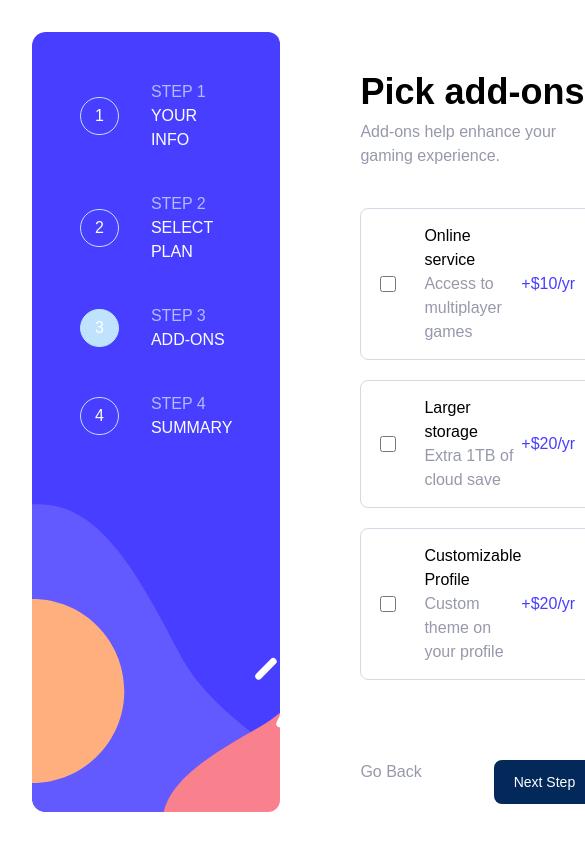
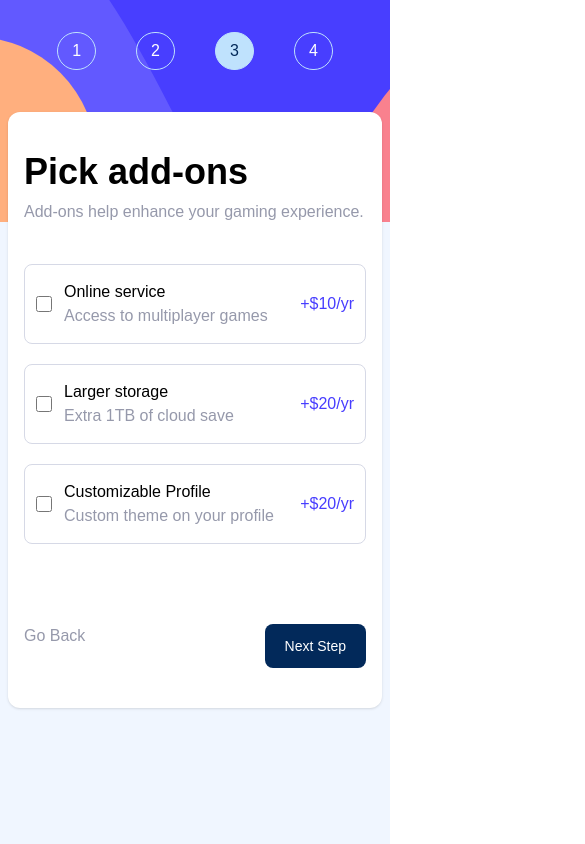
Before and after one commit to ihemebiriegondu/Multi-step-form, a React (Create React App) app: page /third in a window 390 px wide. Shown: the top 844 px of the page, 585 px wide, since content can reach past the window. Built offline with nearby package versions, Linux system fonts and the light colour scheme; the HTML template or start-up script is replaced by a standard one.

Commit message:
made the pages responsive

```diff
--- a/src/App.js
+++ b/src/App.js
@@ -11,11 +11,11 @@ function App() {
 
   return (
     <Router>
-      <main className="flex absolute top-0 bottom-0 w-full p-8">
-        <nav className="bg-sidebarDesktop basis-1/5 bg-no-repeat bg-cover rounded-xl">
+      <main className="flex absolute top-0 bottom-0 w-full p-4 lg:p-8 bg-Magnolia md:bg-white">
+        <nav className="bg-sidebarMobile md:bg-sidebarDesktop pt-2 sm:pt-10 pb-32 md:pb-0 md:pt-0 absolute top-0 left-0 right-0 md:static md:basis-1/3 xlg:basis-1/4 2xl:basis-1/5 bg-no-repeat bg-cover md:rounded-xl">
           <NavBar />
         </nav>
-        <section className="px-20 py-10 basis-4/5">
+        <section className="px-4 xsm:px-6 sm:px-10 lg:px-16 xlg:px-20 py-10 bg-white absolute top-28 sm:top-48 left-2 xsm:left-4 sm:left-10 right-2 xsm:right-4 sm:right-10 shadow md:shadow-none md:static rounded-xl md:rounded-none md:basis-2/3 xlg:basis-3/4 2xl:basis-4/5">
           <Routes>
             <Route path="/" element={<FirstStep />} />
             <Route path="/second" element={<SecondStep />} />
--- a/src/components/formComponents/addOnCheckbox.jsx
+++ b/src/components/formComponents/addOnCheckbox.jsx
@@ -11,15 +11,15 @@ export default function AddOnCheckbox({ id, title, info, amount, isChecked }) {
         name={id}
         id={id}
         checked={isAddOnChecked || false}
-        className="addons w-4 h-4 outline-none border-none accent-Purplish peer absolute left-5 flex-none"
+        className="addons w-4 h-4 outline-none border-none accent-Purplish peer absolute z-40 left-3 xsm:left-5 flex-none"
         onChange={() => {setIsAddOnChecked(!isAddOnChecked)}}
       />
-      <div className="grow flex justify-between items-center cursor-pointer transition duration-300 ease-in-out relative py-4 pe-5 ps-16 before:-z-10 before:content-[''] before:absolute before:inset-0 before:h-full before:w-full before:border before:border-Lightgray before:rounded-lg before:hover:border-Purplish peer-checked:before:bg-Magnolia peer-checked:before:text-indigo-800 peer-checked:before:border-Purplish peer-checked:before:block">
+      <div className="grow flex justify-between items-center cursor-pointer transition duration-300 ease-in-out relative py-4 pe-3 xsm:pe-5 ps-10 xsm:ps-16 z-30 before:-z-30 before:content-[''] before:absolute before:inset-0 before:h-full before:w-full before:border before:border-Lightgray before:rounded-lg before:hover:border-Purplish peer-checked:before:bg-Magnolia peer-checked:before:text-indigo-800 peer-checked:before:border-Purplish peer-checked:before:block">
         <div className="">
           <h6 className="font-medium">{title}</h6>
           <p className="text-Coolgray">{info}</p>
         </div>
-        <p className="text-Purplish">+${amount}/{planSub === "Monthly" ? 'mo' : 'yr'}</p>
+        <p className="text-Purplish ms-1">+${amount}/{planSub === "Monthly" ? 'mo' : 'yr'}</p>
       </div>
     </label>
   );
--- a/src/components/formComponents/planCards.jsx
+++ b/src/components/formComponents/planCards.jsx
@@ -11,12 +11,12 @@ export default function PlanCards({
   return (
     <button
       type="button"
-      className={`w-full border border-Lightgray p-4 rounded-lg hover:border-Purplish transition duration-300 ease-in-out ${
+      className={`w-full flex flex-row xsm:flex-col gap-x-4 border border-Lightgray p-3 lg:p-4 rounded-lg hover:border-Purplish transition duration-300 ease-in-out ${
         isActive ? "bg-Magnolia border-Purplish" : "bg-none border-Lightgray"
       }`}
       onClick={clickEvent}
     >
-      <div className="mb-12 mt-3">
+      <div className="xsm:mb-12 mt-3">
         <img src={icon} alt="arcd imag" />
       </div>
       <div className="text-start">
--- a/src/components/formComponents/thankYou.jsx
+++ b/src/components/formComponents/thankYou.jsx
@@ -1,4 +1,4 @@
-import React, { useEffect } from "react";
+import React from "react";
 import check from "../../assets/icons/icon-thank-you.svg";
 
 export default function ThankYou() {
@@ -8,7 +8,7 @@ export default function ThankYou() {
         <img src={check} alt="check-icon" className="mb-12" />
       </div>
       <h1 className="font-bold text-4xl text-Marine mb-6">Thank You!</h1>
-      <p className="text-center text-Coolgray w-3/5 mx-auto">
+      <p className="text-center text-Coolgray w-full xsm:w-3/4 sm:w-5/6 md:w-11/12 xl:w-3/5 mx-auto">
         Thanks for confirming your subscription! We hope you have fun using our
         platform. If you ever need support, please feel free to email us at
         support@loremgaming.com.
--- a/src/components/mainforms/secondStep.jsx
+++ b/src/components/mainforms/secondStep.jsx
@@ -53,7 +53,7 @@ export default function SecondStep() {
         </p>
       </div>
       <form onSubmit={(e) => saveStep(e)}>
-        <div className="flex justify-between gap-6">
+        <div className="flex justify-between gap-4 lg:gap-6 flex-col xsm:flex-row">
           {cards.map((card) => (
             <PlanCards
               key={card.title}
--- a/src/components/mainforms/summary.jsx
+++ b/src/components/mainforms/summary.jsx
@@ -48,7 +48,7 @@ export default function Summary() {
         onSubmit={(e) => submitForms(e)}
         className={`${isThankYou ? "hidden" : "block"}`}
       >
-        <div className="bg-Magnolia px-6 rounded-lg">
+        <div className="bg-Magnolia px-5 xsm:px-6 rounded-lg">
           <div className="flex justify-between items-center py-6">
             <div className="">
               <h6 className="font-medium">
--- a/src/components/navBarComponents/navBar.jsx
+++ b/src/components/navBarComponents/navBar.jsx
@@ -14,7 +14,7 @@ export default function NavBar() {
   ];
 
   return (
-    <aside className="p-12 flex flex-col gap-10">
+    <aside className="p-6 md:p-7 lg:p-12 flex flex-row md:flex-col gap-10 md:justify-start justify-center">
       {navs.map((nav, i) => (
         <Navs
           key={nav.stepname}
--- a/src/components/navBarComponents/navs.jsx
+++ b/src/components/navBarComponents/navs.jsx
@@ -2,11 +2,11 @@ import React from "react";
 
 export default function Navs({stepNo, stepTitle, activeNav}) {
   return (
-    <div className="flex items-center gap-8">
-      <div className={`border border-Light text-white font-medium px-3.5 py-1.5 m-0 rounded-full ${activeNav ? 'bg-Light text-black' : 'bg-none'}`}>{stepNo}</div>
+    <div className="flex items-center md:gap-4 lg:gap-8">
+      <div className={`border border-Light font-medium px-3.5 py-1.5 m-0 rounded-full ${activeNav ? 'bg-Light text-Marine' : 'bg-none text-white'}`}>{stepNo}</div>
       <div className="flex flex-col uppercase">
-        <p className="text-Pastel">step {stepNo}</p>
-        <h6 className="text-white font-medium">{stepTitle}</h6>
+        <p className="text-Pastel hidden md:block">step {stepNo}</p>
+        <h6 className="text-white font-medium hidden md:block">{stepTitle}</h6>
       </div>
     </div>
   );
--- a/tailwind.config.js
+++ b/tailwind.config.js
@@ -5,6 +5,10 @@ module.exports = {
       backgroundImage: {
         sidebarDesktop: "url('./assets/images/bg-sidebar-desktop.svg')",
         sidebarMobile: "url('./assets/images/bg-sidebar-mobile.svg')",
+      },
+      screens: {
+        xlg: '1150px',
+        xsm: '500px'
       },
       colors: {
         Marine: "hsl(213, 96%, 18%)",
```
